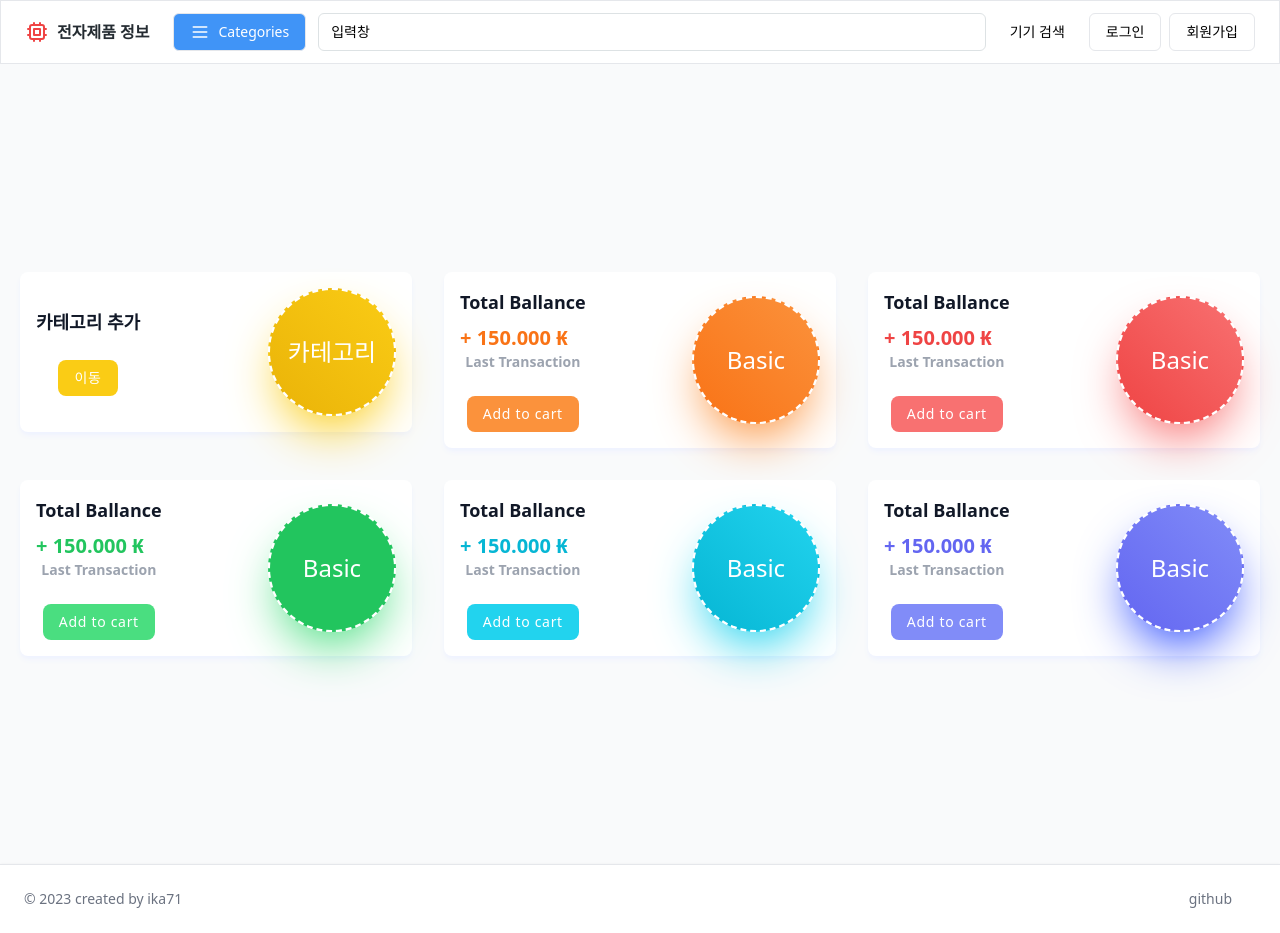
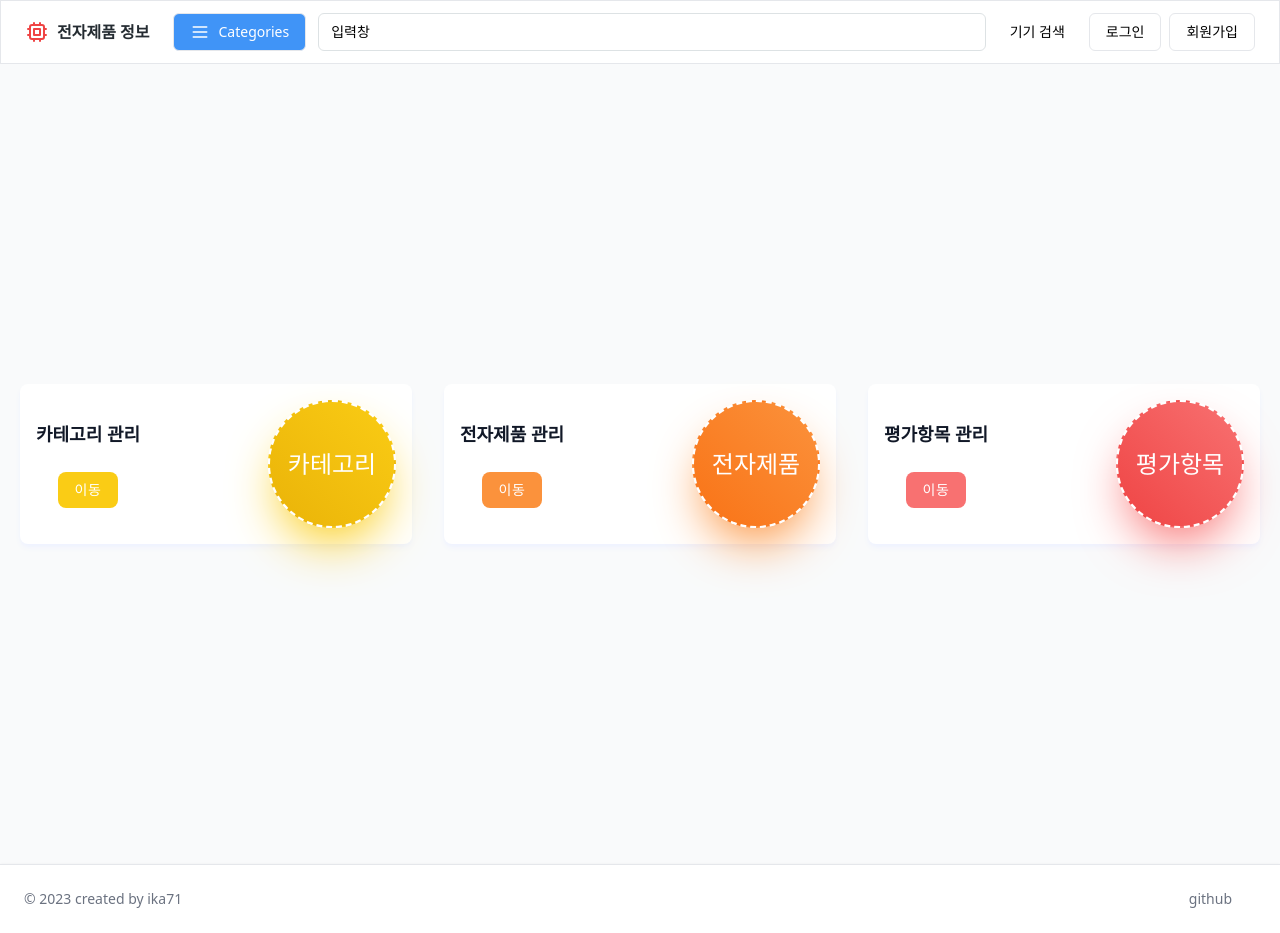
Before and after one commit to ika71/graduation-project-next, a Next.js app: page /admin in a window 1280 px wide. Built offline with nearby package versions, Linux system fonts and the light colour scheme.

Commit message:
관리자 메뉴 페이지 수정

```diff
--- a/app/admin/page.tsx
+++ b/app/admin/page.tsx
@@ -9,7 +9,7 @@ const AdminMainPage = () => {
             <div className=" flex items-center  justify-between p-4  rounded-lg bg-white shadow-indigo-50 shadow-md">
               <div>
                 <h2 className="text-gray-900 text-lg font-bold">
-                  카테고리 추가
+                  카테고리 관리
                 </h2>
                 <Link href={"/admin/category"}>
                   <button className="text-sm mt-6 px-4 py-2 bg-yellow-400 text-white rounded-lg  tracking-wider hover:bg-yellow-300 outline-none">
@@ -28,21 +28,15 @@ const AdminMainPage = () => {
             <div className=" flex items-center  justify-between p-4  rounded-lg bg-white shadow-indigo-50 shadow-md">
               <div>
                 <h2 className="text-gray-900 text-lg font-bold">
-                  Total Ballance
+                  전자제품 관리
                 </h2>
-                <h3 className="mt-2 text-xl font-bold text-orange-500 text-left">
-                  + 150.000 ₭
-                </h3>
-                <p className="text-sm font-semibold text-gray-400">
-                  Last Transaction
-                </p>
                 <button className="text-sm mt-6 px-4 py-2 bg-orange-400  text-white rounded-lg  tracking-wider hover:bg-orange-500 outline-none">
-                  Add to cart
+                  이동
                 </button>
               </div>
               <div className="bg-gradient-to-tr from-orange-500 to-orange-400 w-32 h-32  rounded-full shadow-2xl shadow-orange-400 border-white  border-dashed border-2  flex justify-center items-center ">
                 <div>
-                  <h1 className="text-white text-2xl">Basic</h1>
+                  <h1 className="text-white text-2xl">전자제품</h1>
                 </div>
               </div>
             </div>
@@ -51,91 +45,15 @@ const AdminMainPage = () => {
             <div className=" flex items-center  justify-between p-4  rounded-lg bg-white shadow-indigo-50 shadow-md">
               <div>
                 <h2 className="text-gray-900 text-lg font-bold">
-                  Total Ballance
+                  평가항목 관리
                 </h2>
-                <h3 className="mt-2 text-xl font-bold text-red-500 text-left">
-                  + 150.000 ₭
-                </h3>
-                <p className="text-sm font-semibold text-gray-400">
-                  Last Transaction
-                </p>
                 <button className="text-sm mt-6 px-4 py-2 bg-red-400  text-white rounded-lg  tracking-wider hover:bg-red-500 outline-none">
-                  Add to cart
+                  이동
                 </button>
               </div>
               <div className="bg-gradient-to-tr from-red-500 to-red-400 w-32 h-32  rounded-full shadow-2xl shadow-red-400 border-white  border-dashed border-2  flex justify-center items-center ">
                 <div>
-                  <h1 className="text-white text-2xl">Basic</h1>
-                </div>
-              </div>
-            </div>
-          </div>
-
-          <div className="p-4 sm:w-1/2 lg:w-1/3 w-full hover:scale-105 duration-500">
-            <div className=" flex items-center  justify-between p-4  rounded-lg bg-white shadow-indigo-50 shadow-md">
-              <div>
-                <h2 className="text-gray-900 text-lg font-bold">
-                  Total Ballance
-                </h2>
-                <h3 className="mt-2 text-xl font-bold text-green-500 text-left">
-                  + 150.000 ₭
-                </h3>
-                <p className="text-sm font-semibold text-gray-400">
-                  Last Transaction
-                </p>
-                <button className="text-sm mt-6 px-4 py-2 bg-green-400  text-white rounded-lg  tracking-wider hover:bg-green-500 outline-none">
-                  Add to cart
-                </button>
-              </div>
-              <div className="bg-gradient-to-tr from-green-500 to-green-500 w-32 h-32  rounded-full shadow-2xl shadow-green-400 border-white  border-dashed border-2  flex justify-center items-center ">
-                <div>
-                  <h1 className="text-white text-2xl">Basic</h1>
-                </div>
-              </div>
-            </div>
-          </div>
-          <div className="p-4 sm:w-1/2 lg:w-1/3 w-full hover:scale-105 duration-500">
-            <div className=" flex items-center  justify-between p-4  rounded-lg bg-white shadow-indigo-50 shadow-md">
-              <div>
-                <h2 className="text-gray-900 text-lg font-bold">
-                  Total Ballance
-                </h2>
-                <h3 className="mt-2 text-xl font-bold text-cyan-500 text-left">
-                  + 150.000 ₭
-                </h3>
-                <p className="text-sm font-semibold text-gray-400">
-                  Last Transaction
-                </p>
-                <button className="text-sm mt-6 px-4 py-2 bg-cyan-400  text-white rounded-lg  tracking-wider hover:bg-cyan-500 outline-none">
-                  Add to cart
-                </button>
-              </div>
-              <div className="bg-gradient-to-tr from-cyan-500 to-cyan-400 w-32 h-32  rounded-full shadow-2xl shadow-cyan-400 border-white  border-dashed border-2  flex justify-center items-center ">
-                <div>
-                  <h1 className="text-white text-2xl">Basic</h1>
-                </div>
-              </div>
-            </div>
-          </div>
-          <div className="p-4 sm:w-1/2 lg:w-1/3 w-full hover:scale-105 duration-500">
-            <div className=" flex items-center  justify-between p-4  rounded-lg bg-white shadow-indigo-50 shadow-md">
-              <div>
-                <h2 className="text-gray-900 text-lg font-bold">
-                  Total Ballance
-                </h2>
-                <h3 className="mt-2 text-xl font-bold text-indigo-500 text-left">
-                  + 150.000 ₭
-                </h3>
-                <p className="text-sm font-semibold text-gray-400">
-                  Last Transaction
-                </p>
-                <button className="text-sm mt-6 px-4 py-2 bg-indigo-400 text-white rounded-lg  tracking-wider hover:bg-indigo-500 outline-none">
-                  Add to cart
-                </button>
-              </div>
-              <div className="bg-gradient-to-tr from-indigo-500 to-indigo-400 w-32 h-32  rounded-full shadow-2xl shadow-[#304FFE] border-white  border-dashed border-2  flex justify-center items-center ">
-                <div>
-                  <h1 className="text-white text-2xl">Basic</h1>
+                  <h1 className="text-white text-2xl">평가항목</h1>
                 </div>
               </div>
             </div>
```
